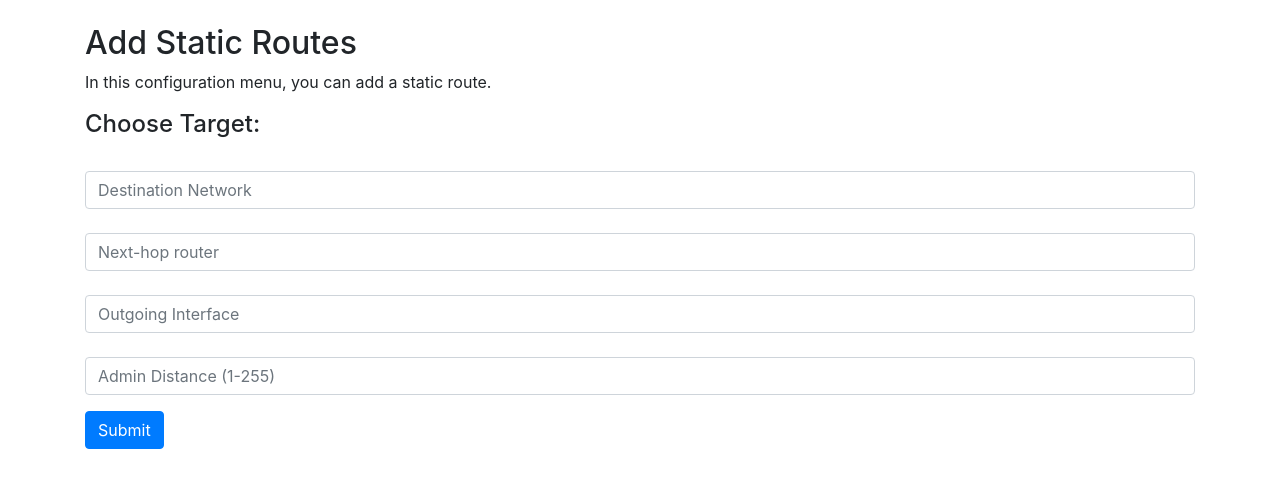
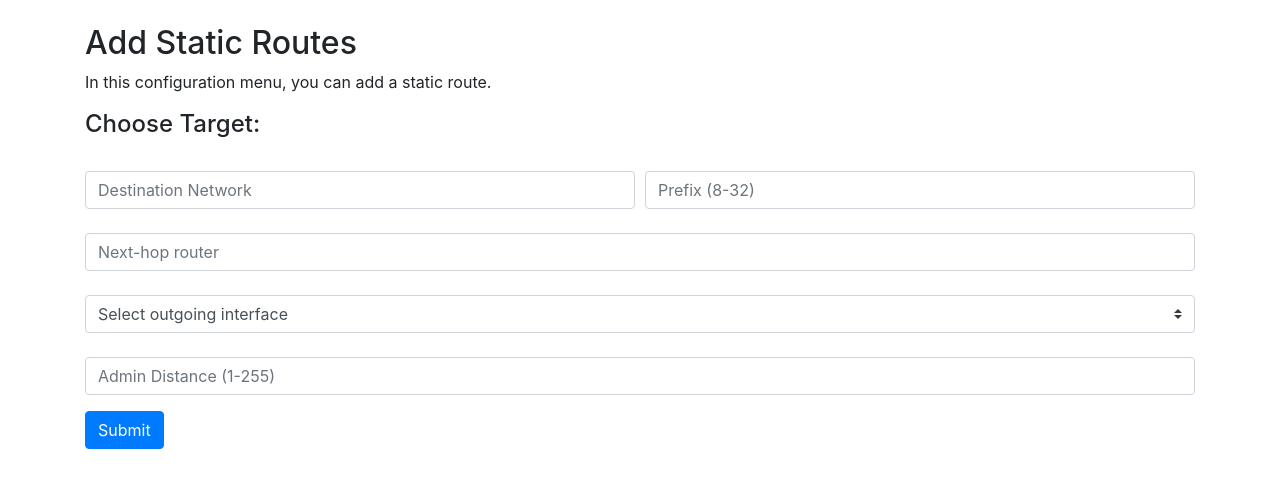
Before and after one commit to abdarafi/autonetapi-csr1000v, a Django app: page /static_route/ in a window 1280 px wide. Shown: the part 56-544 px from the top of the page. Run offline with Django 3.2, Linux system fonts and the light colour scheme; data that the repository does not hold is empty; some libraries are stand-ins or nearby versions.

Commit message:
Fix the functionality of BGP and OSPF routes

```diff
--- a/netauto/templates/netauto/bgp.html
+++ b/netauto/templates/netauto/bgp.html
@@ -11,11 +11,9 @@
     </div>
     {% endfor %}
     <br>
-    <input class="form-control" type="text" name="bgp_instance_id" placeholder="BGP Instance ID">
+    <input class="form-control" type="text" name="bgp_instance_id" placeholder="BGP ASN (Autonomous System)">
     <br>
-    <input class="form-control" type="text" name="bgp_asn" placeholder="BGP ASN">
-    <br>
-    <input class="form-control" type="text" name="network" placeholder="Network">
+    <input class="form-control" type="text" name="network" placeholder="Destination Network">
     <button type="submit" class="mt-3 btn btn-primary">Submit</button>
 
 </form>
--- a/netauto/templates/netauto/static_route.html
+++ b/netauto/templates/netauto/static_route.html
@@ -10,12 +10,26 @@
         <input type="checkbox" name="device" value="{{ device.id }}"> {{device.hostname}} - {{device.ip_address}}<br>
     </div>
     {% endfor %}
-    <br>
-    <input class="form-control" type="text" name="dest" placeholder="Destination Network">
-    <br>
+<br>
+        <div class="form-row">
+          <div class="col">
+            <input type="text" class="form-control" name ="dest" placeholder="Destination Network">
+          </div>
+          <div class="col">
+            <input type="text" class="form-control" name = "prefix" placeholder="Prefix (8-32)">
+          </div>
+        </div>
+<br>
+    <!-- <input class="form-control" type="text" name="dest" placeholder="Destination Network"> -->
     <input class="form-control" type="text" name="next_hop" placeholder="Next-hop router">
     <br>
-    <input class="form-control" type="text" name="outinterface" placeholder="Outgoing Interface">
+    <select class="custom-select" name="outinterface">
+        <option selected>Select outgoing interface</option>
+        <option value="gigabitEthernet1">GigabitEthernet0/1</option>
+        <option value="gigabitEthernet2">GigabitEthernet0/2</option>
+        <option value="gigabitEthernet3">GigabitEthernet0/3</option>
+      </select>
+    <br>
     <br>
     <input class="form-control" type="text" name="admin_distance" placeholder="Admin Distance (1-255)">
     <button type="submit" class="mt-3 btn btn-primary">Submit</button>
--- a/netauto/views.py
+++ b/netauto/views.py
@@ -63,7 +63,7 @@ def add_ip(request):
             # Get token.
             token = get_token()
 
-            # GET interface information.
+            # Put new interface.
             put_interface(token, interface)
 
         return redirect('home')
@@ -76,10 +76,10 @@ def add_ip(request):
 
 def static_route(request):
     if request.method == "POST":
-        dest_network = request.POST['dest']
+        dest_network = request.POST['dest']+ '/' + request.POST['prefix']
         next_hop =  request.POST['next_hop']
         outinterface = request.POST['outinterface']
-        admin_distance = request.POST['admin_interface']
+        admin_distance = request.POST['admin_distance']
 
         selected_device_id = request.POST.getlist('device')
         for x in selected_device_id:
@@ -92,18 +92,18 @@ def static_route(request):
                 json_data = json.loads(response.text)
                 token = json_data['token-id']
                 return token
-            def post_static_route(token):
+            def post_static_route(token, outinterface):
                 url = 'https://%s:55443/api/v1/routing-svc/static-routes' % dev.ip_address
                 headers = {'Content-Type':'application/json','Accept':'application/json','X-auth-token': token}
                 payload = {
-                    "kind": "object#static-route",
                     "destination-network": dest_network,
                     "next-hop-router": next_hop,
                     "outgoing-interface": outinterface,
-                    "admin-distance": admin_distance
+                    "admin-distance": int(admin_distance)
                 }
+
                 response = requests.post(url, headers=headers, json=payload, verify=False)
-                print('Status code : %s' %requests.status_codes )
+                print('Status code for static route: %s' %response.status_code )
 
             # Disable unverified HTTPS request warnings.
             urllib3.disable_warnings(urllib3.exceptions.InsecureRequestWarning)
@@ -111,8 +111,10 @@ def static_route(request):
             # Get token.
             token = get_token()
 
-            # GET interface information.
-            put_interface(token, interface)
+            # Post static route.
+            post_static_route(token, outinterface)
+        return redirect('home')
+
 
     else:
         all_devices = Device.objects.all()
@@ -124,7 +126,7 @@ def static_route(request):
 def ospf(request):
     if request.method == "POST":
         ospf_process_id = request.POST['ospf_process_id']
-        network = request.POST['network']
+        network = request.POST['network'] + '/' + request.POST['prefix']
         area = request.POST['area']
         selected_device_id = request.POST.getlist('device')
         for x in selected_device_id:
@@ -144,7 +146,7 @@ def ospf(request):
                     "routing-protocol-id": ospf_process_id
                 }
                 response = requests.post(url, headers=headers, json=payload, verify=False)
-                print('Status code OSPF Process create : %s' %requests.status_codes )
+                print('Status code OSPF Process create : %s' % response.status_code )
             def post_ospf(token):
                 url = 'https://%s:55443/api/v1/routing-svc/ospf/%s/networks' % (dev.ip_address, ospf_process_id)
                 headers = {'Content-Type':'application/json','Accept':'application/json','X-auth-token': token}
@@ -153,7 +155,22 @@ def ospf(request):
                     "area" : area
                 }
                 response = requests.post(url, headers=headers, json=payload, verify=False)
-                print('Status code OSPF Create : %s' %requests.status_codes )
+                print('Status code OSPF Create : %s' % response.status_code )
+
+            # Disable unverified HTTPS request warnings.
+            urllib3.disable_warnings(urllib3.exceptions.InsecureRequestWarning)
+
+            # Get token.
+            token = get_token()
+
+            # Create OSPF Process ID
+            create_ospf(token)
+
+            # Post OSPF.
+            post_ospf(token)
+
+        return redirect('home')
+
     else:
         all_devices = Device.objects.all()
         context = {
@@ -164,8 +181,7 @@ def ospf(request):
 def bgp(request):
     if request.method == "POST":
         bgp_instance_id = request.POST['bgp_instance_id']
-        bgp_asn = request.POST['bgp_asn']
-        network = request.POST['network']
+        network = request.POST['network'] + '/32'
         selected_device_id = request.POST.getlist('device')
         for x in selected_device_id:
             dev = get_object_or_404(Device, pk=x)
@@ -184,17 +200,29 @@ def bgp(request):
                     "routing-protocol-id": bgp_instance_id
                 }
                 response = requests.post(url, headers=headers, json=payload, verify=False)
-                print('Status code BGP Process create : %s' %requests.status_codes )
+                print('Status code BGP Process create : %s' % response.status_code )
             def post_bgp(token):
-                url = 'https://%s:55443/api/v1/routing-svc/ospf/%s/networks' % (dev.ip_address, bgp_instance_id)
+                url = 'https://%s:55443/api/v1/routing-svc/bgp/%s/networks' % (dev.ip_address, bgp_instance_id)
                 headers = {'Content-Type':'application/json','Accept':'application/json','X-auth-token': token}
                 payload = {
-                    "kind": "object#bgp-network",
-                    "routing-protocol-id": bgp_asn,
                     "network": network
                 }
                 response = requests.post(url, headers=headers, json=payload, verify=False)
-                print('Status code BGP Create : %s' %requests.status_codes )
+                print('Status code BGP Create : %s' % response.status_code )
+
+            # Disable unverified HTTPS request warnings.
+            urllib3.disable_warnings(urllib3.exceptions.InsecureRequestWarning)
+
+            # Get token.
+            token = get_token()
+
+            # Create BGP ASN
+            create_bgp(token)
+
+            # Post BGP.
+            post_bgp(token)
+
+        return redirect('home')
     else:
         all_devices = Device.objects.all()
         context = {
```
Also changed, not shown: netauto/templates/netauto/ospf.html (+8 -1 lines).
